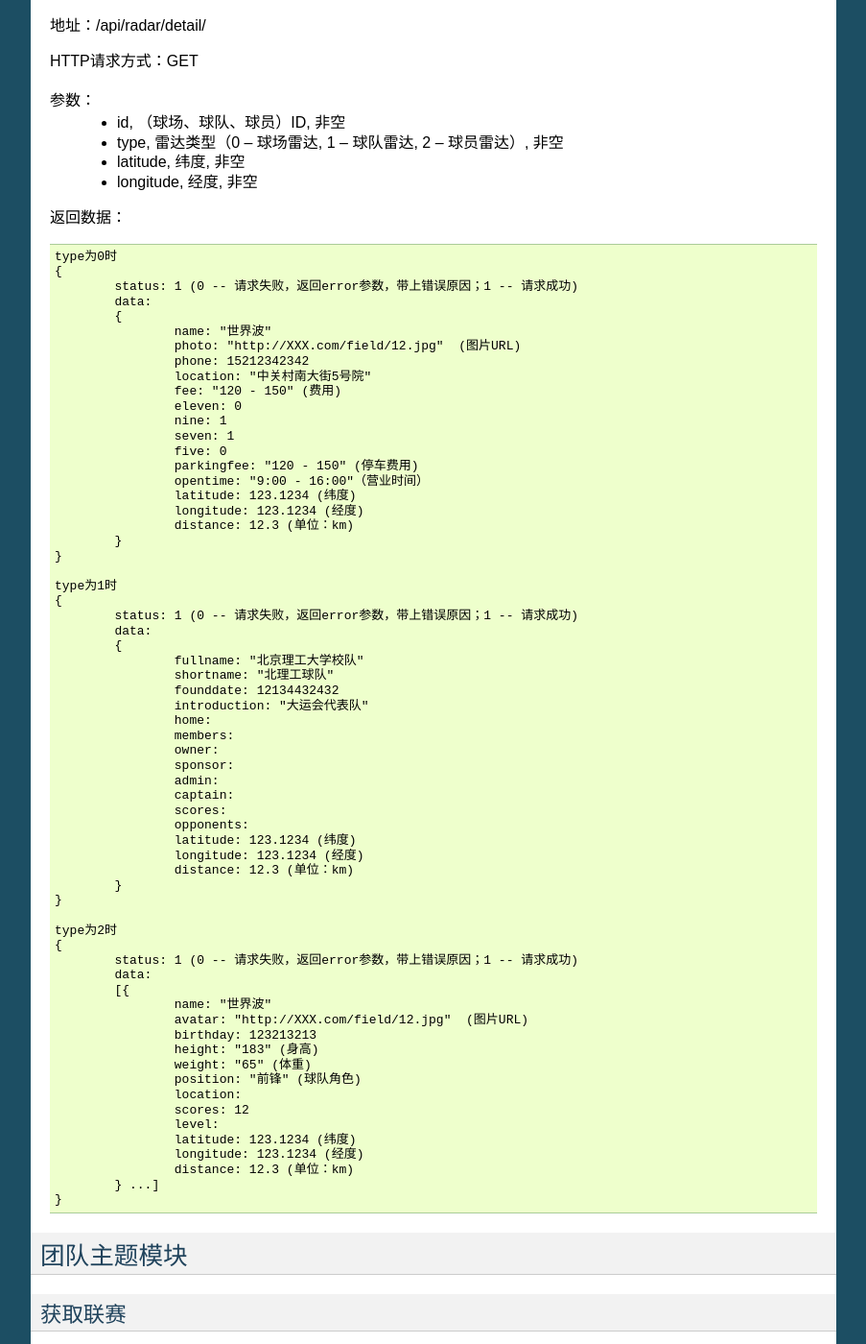
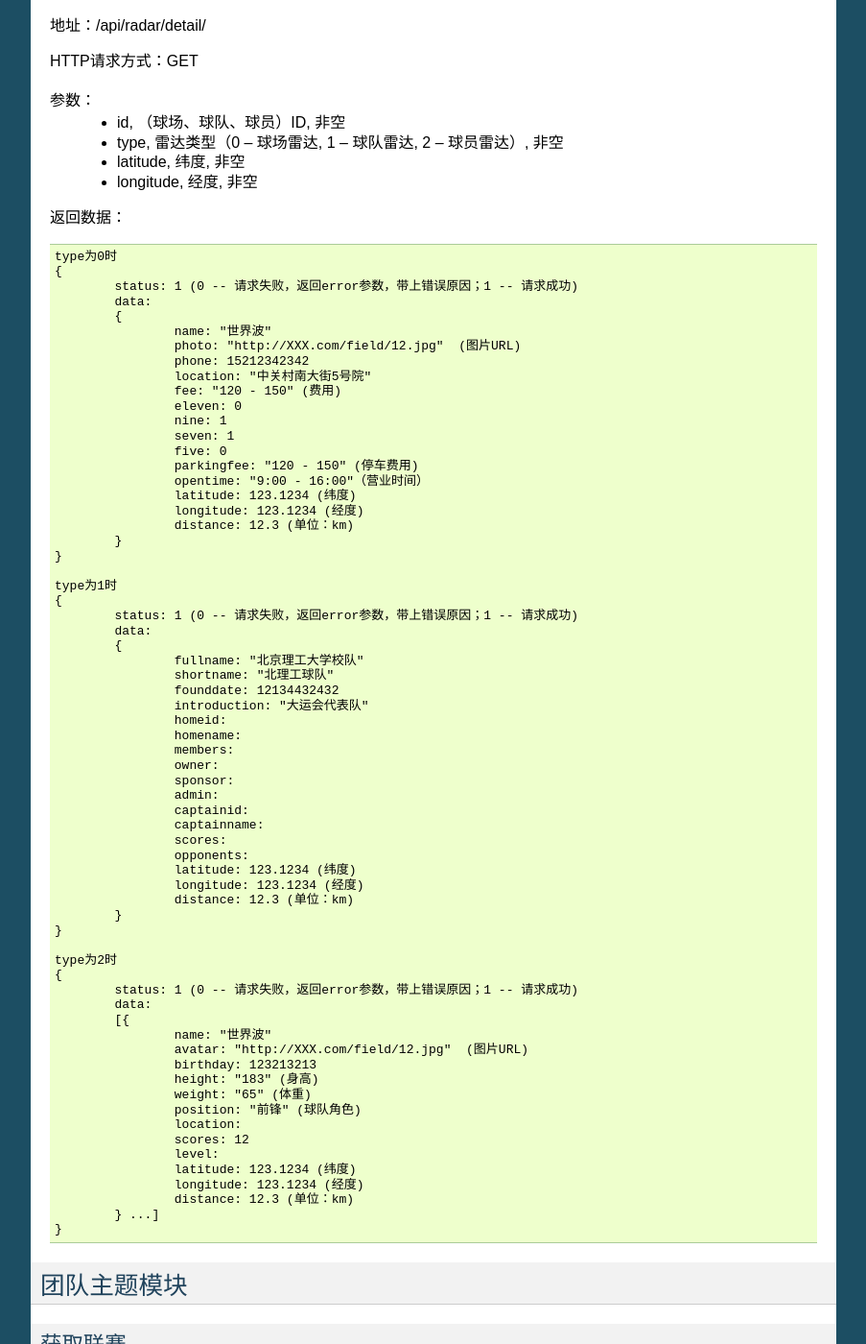
Before and after one commit to singlewindy/PubSoccer, a Sphinx documentation site: the page built from source/soccerAPI.rst, in a window 1280 px wide and 1400 px high, scrolled down 7924 px. Shown: the whole window at 96% size, without its empty margins (198-1101 px from the left). Built offline with Sphinx 7.4.7, drawn with Linux system fonts in a browser that asks for light colours; part of the change alters nothing that is shown; some of the changed text lies outside the part shown.

Commit message:
修改雷达详情接口

```diff
--- a/source/soccerAPI.rst
+++ b/source/soccerAPI.rst
@@ -4,7 +4,7 @@
 用户模块
 --------
 
-获取用户资料
+===获取用户资料√√√
 ~~~~~~~~~~~~~
 描述：根据UID获取用户资料(只能获取自己的)
 
@@ -52,7 +52,7 @@ HTTP请求方式：GET
 		}
 	}
 
-===更新用户资料√√(需增加position字段)
+===更新用户资料√√√
 ~~~~~~~~~~~~~
 描述：更新用户资料(已更新)
 
@@ -460,12 +460,14 @@ HTTP请求方式：GET
 			shortname: "北理工球队"
 			founddate: 12134432432
 			introduction: "大运会代表队"
-			home:
+			homeid:
+			homename:
 			members:
 			owner:
 			sponsor:
 			admin:
-			captain:
+			captainid:
+			captainname:
 			scores:
 			opponents:
 			latitude: 123.1234 (纬度)
```
